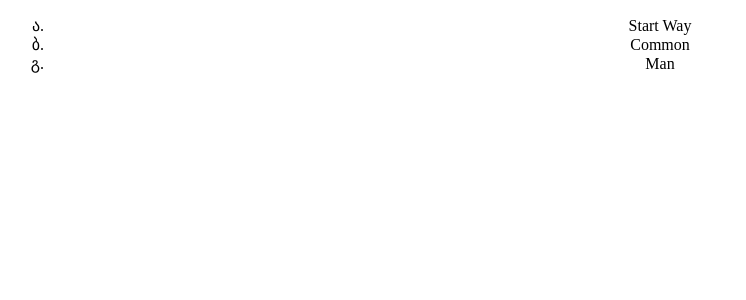
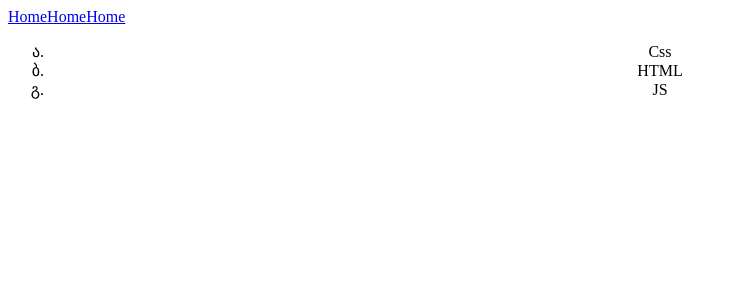
Before and after one commit to themaloves/way-of-the-samurai-v-1, a React (Create React App) app: page / in a window 1280 px wide. Shown: the top 300 px of the page, without its empty margins (0-746 px from the left). Built offline with nearby package versions, Linux system fonts and the light colour scheme.

Commit message:
componenta Header && Technologies

```diff
--- a/src/App.js
+++ b/src/App.js
@@ -3,20 +3,39 @@ import './App.css';
 
 const App = () => {
   return (
-    <div className="App">
-      <ul>
-        <li>
-          Start Way
-        </li>
-        <li>
-          Common
-        </li>
-        <li>
-          Man
-        </li>
-      </ul>
+    <div>
+      <Header/>
+      <Technologies/>
     </div>
   );
 }
 
+const Header = () => {
+  return (
+    <div>
+      <a href='#'>Home</a>
+      <a href='#'>Home</a>
+      <a href='#'>Home</a>
+    </div>
+  )
+}
+
+const Technologies = () => {
+  return (
+    <div className="App">
+      <ul>
+        <li>
+          Css
+        </li>
+        <li>
+          HTML
+        </li>
+        <li>
+          JS
+        </li>
+      </ul>
+    </div>
+  )
+}
+
 export default App;
```
